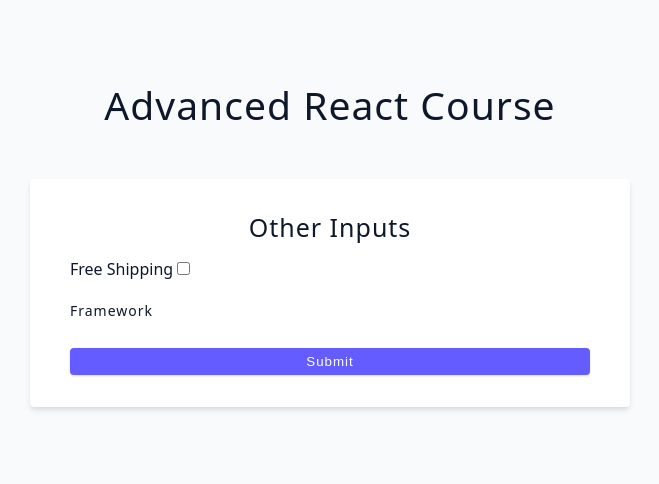
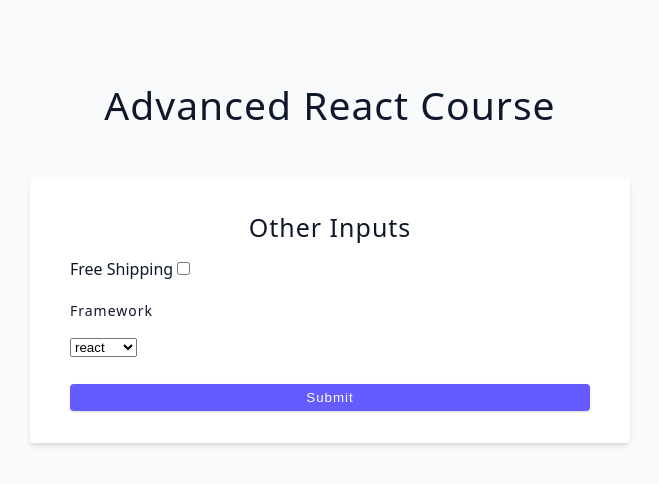
Before and after one commit to Quwambinuyo/03-advanced-react, a React (Vite) app: page / in a window 1280 px wide. Shown: the top 484 px of the page, without its empty margins (310-969 px from the left). Built offline with nearby package versions, Linux system fonts and the light colour scheme.

Commit message:
added the select functionality

```diff
--- a/src/tutorial/06-forms/starter/04-other-inputs.jsx
+++ b/src/tutorial/06-forms/starter/04-other-inputs.jsx
@@ -3,10 +3,15 @@
 const frameworks = ["react", "angular", "vue", "svelte"];
 const OtherInputs = () => {
   const [shipping, setShipping] = useState(false);
+  const [framework, setFramework] = useState("react");
 
   const handleShipping = (e) => {
     console.log(e.target.checked);
     setShipping(e.target.checked);
+  };
+
+  const handleFramework = (e) => {
+    setFramework(e.target.value);
   };
 
   return (
@@ -28,6 +33,20 @@
           <label htmlFor="framework" className="form-label">
             Framework
           </label>
+          <select
+            name="framework"
+            id="framework"
+            value={framework}
+            onChange={handleFramework}
+          >
+            {frameworks.map((framework) => {
+              return (
+                <option key={framework} value={framework}>
+                  {framework}
+                </option>
+              );
+            })}
+          </select>
         </div>
         <button type="submit" className="btn btn-block">
           submit
```
